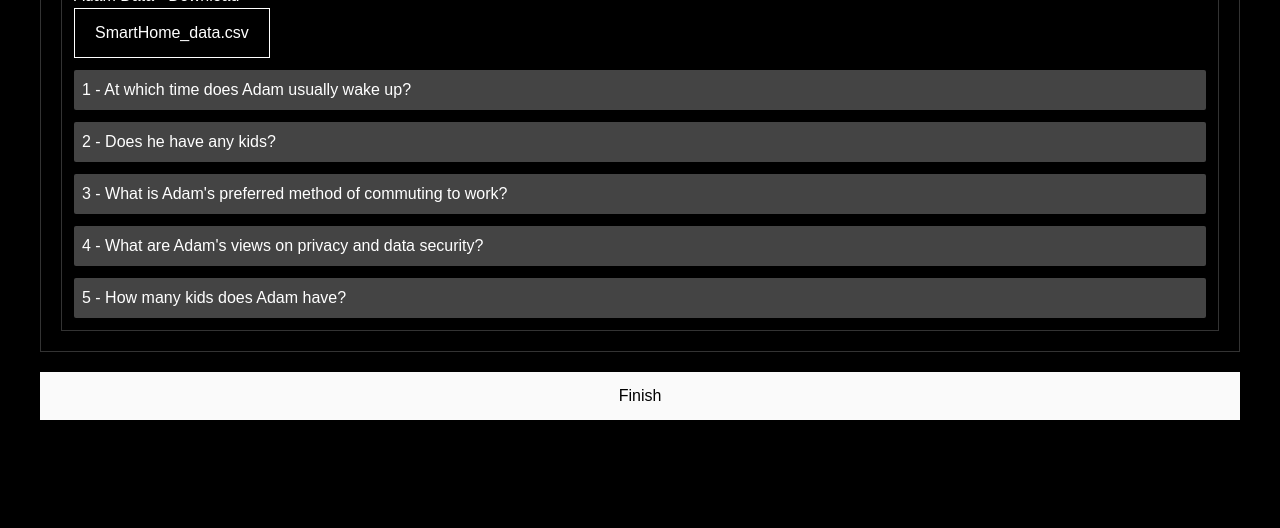
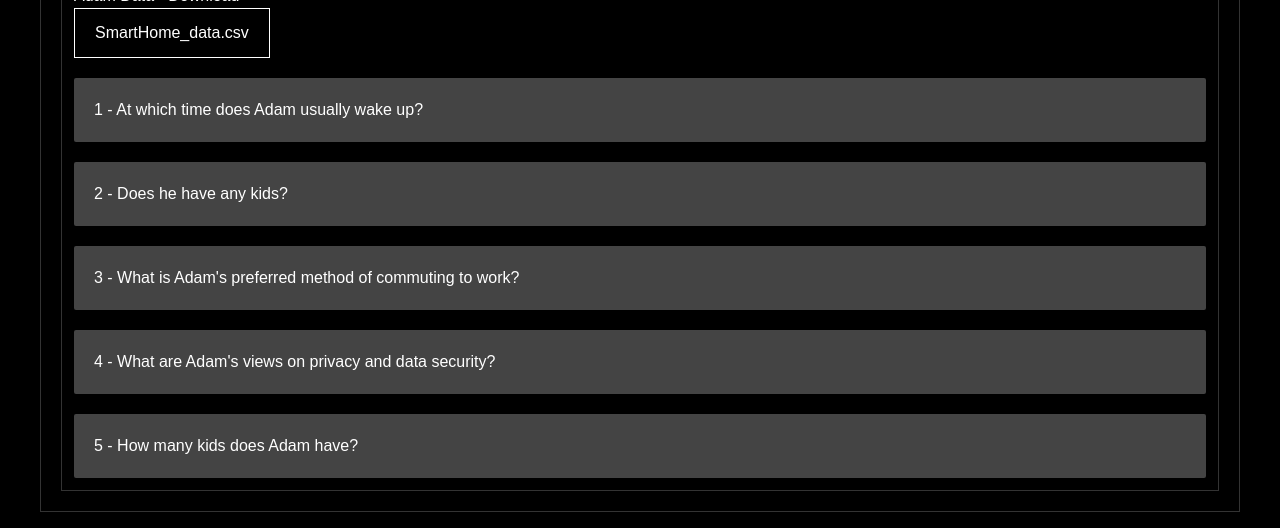
Before and after one commit to dreamcatstudios/Abstract-React, a React (Vite) app: page /file/adam_file03 in a window 1280 px wide. Shown: the part 330-858 px from the top of the page. Built offline with nearby package versions, Linux system fonts and the light colour scheme; a web font is replaced by a local one.

Commit message:
added margins

```diff
--- a/src/pages/QuestCard.jsx
+++ b/src/pages/QuestCard.jsx
@@ -298,7 +298,7 @@ const QuestCard = () => {
             <div className="flex flex-col gap-3 w-full" key={item.level}>
               <div
                 onClick={() => onClickExpand(index)}
-                className="bg-[#444] items-center p-2 rounded-sm flex-col "
+                className="bg-[#444] items-center p-5 mt-2 rounded-sm flex-col "
               >
                 <p className="text-white">{`${item.level} - ${item.title}`}</p>
                 {item.clicked && (
```
